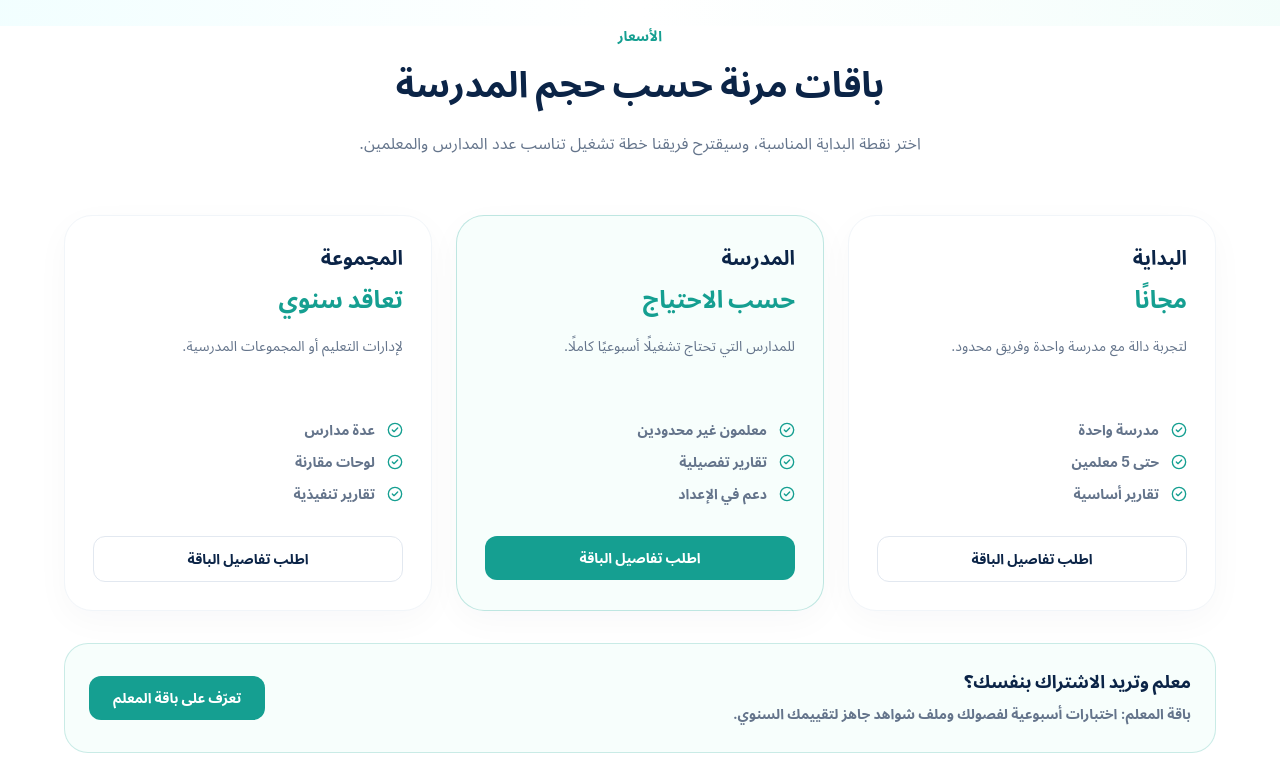
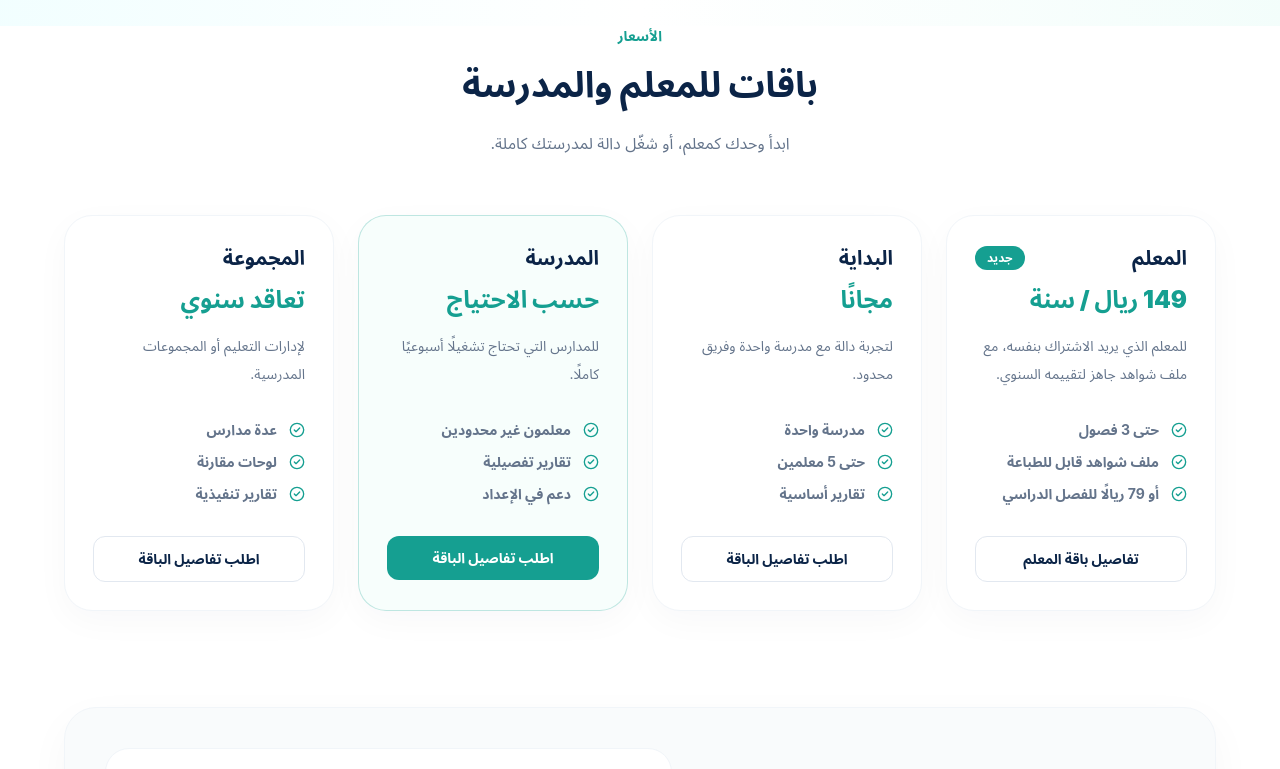
Before and after one commit to ktb8144/Miqyas, a Next.js app: page / in a window 1280 px wide. Shown: the part 2620-3389 px from the top of the page. Built offline with nearby package versions, Linux system fonts and the light colour scheme.

Commit message:
Pricing: teacher plan card alongside school plans
Co-Authored-By: Claude Opus 5.5 <noreply@anthropic.com>
Claude-Session: https://claude.ai/code/session_01UZrfFVEPadgXDw4U8J6NNA

```diff
--- a/app/page.tsx
+++ b/app/page.tsx
@@ -76,6 +76,15 @@ const features = [
 ];
 
 const pricingPlans = [
+  {
+    name: "المعلم",
+    price: "149 ريال / سنة",
+    desc: "للمعلم الذي يريد الاشتراك بنفسه، مع ملف شواهد جاهز لتقييمه السنوي.",
+    features: ["حتى 3 فصول", "ملف شواهد قابل للطباعة", "أو 79 ريالًا للفصل الدراسي"],
+    href: "/teachers",
+    cta: "تفاصيل باقة المعلم",
+    badge: "جديد",
+  },
   {
     name: "البداية",
     price: "مجانًا",
@@ -334,14 +343,14 @@ export default function LandingPage() {
           <div className="text-center">
             <div className="text-sm font-extrabold text-brand">الأسعار</div>
             <h2 className="mt-3 text-3xl/[1.45] font-black tracking-normal text-brand-navy md:text-4xl/[1.45]">
-              باقات مرنة حسب حجم المدرسة
+              باقات للمعلم والمدرسة
             </h2>
             <p className="mx-auto mt-4 max-w-2xl leading-8 text-slate-500">
-              اختر نقطة البداية المناسبة، وسيقترح فريقنا خطة تشغيل تناسب عدد المدارس والمعلمين.
+              ابدأ وحدك كمعلم، أو شغّل دالة لمدرستك كاملة.
             </p>
           </div>
 
-          <div className="mt-14 grid gap-6 md:grid-cols-3">
+          <div className="mt-14 grid gap-6 md:grid-cols-2 lg:grid-cols-4">
             {pricingPlans.map((plan) => (
               <article
                 key={plan.name}
@@ -351,7 +360,12 @@ export default function LandingPage() {
                     : "border-slate-100 bg-white"
                 }`}
               >
-                <h3 className="text-xl font-black text-brand-navy">{plan.name}</h3>
+                <div className="flex items-center justify-between gap-2">
+                  <h3 className="text-xl font-black text-brand-navy">{plan.name}</h3>
+                  {plan.badge && (
+                    <span className="rounded-full bg-brand px-3 py-1 text-xs font-extrabold text-white">{plan.badge}</span>
+                  )}
+                </div>
                 <p className="mt-3 text-2xl font-black text-brand">{plan.price}</p>
                 <p className="mt-4 min-h-16 text-sm leading-7 text-slate-500">{plan.desc}</p>
                 <div className="mt-6 space-y-3">
@@ -362,27 +376,18 @@ export default function LandingPage() {
                     </div>
                   ))}
                 </div>
-                <a
-                  href="#trial"
+                <Link
+                  href={plan.href ?? "#trial"}
                   className={`mt-8 inline-flex w-full justify-center rounded-xl px-5 py-3 text-sm font-extrabold transition ${
                     plan.highlighted
                       ? "bg-brand text-white hover:bg-brand-dark"
                       : "border border-slate-200 bg-white text-brand-navy hover:border-brand/40 hover:text-brand"
                   }`}
                 >
-                  اطلب تفاصيل الباقة
-                </a>
+                  {plan.cta ?? "اطلب تفاصيل الباقة"}
+                </Link>
               </article>
             ))}
-          </div>
-          <div className="mt-8 flex flex-col items-center justify-between gap-4 rounded-[1.5rem] border border-brand/20 bg-teal-50/50 p-6 text-center md:flex-row md:text-right">
-            <div>
-              <div className="text-lg font-black text-brand-navy">معلم وتريد الاشتراك بنفسك؟</div>
-              <p className="mt-1 text-sm font-bold leading-7 text-slate-500">باقة المعلم: اختبارات أسبوعية لفصولك وملف شواهد جاهز لتقييمك السنوي.</p>
-            </div>
-            <Link href="/teachers" className="shrink-0 rounded-xl bg-brand px-6 py-3 text-sm font-extrabold text-white transition hover:bg-brand-dark">
-              تعرّف على باقة المعلم
-            </Link>
           </div>
         </div>
       </section>
```
